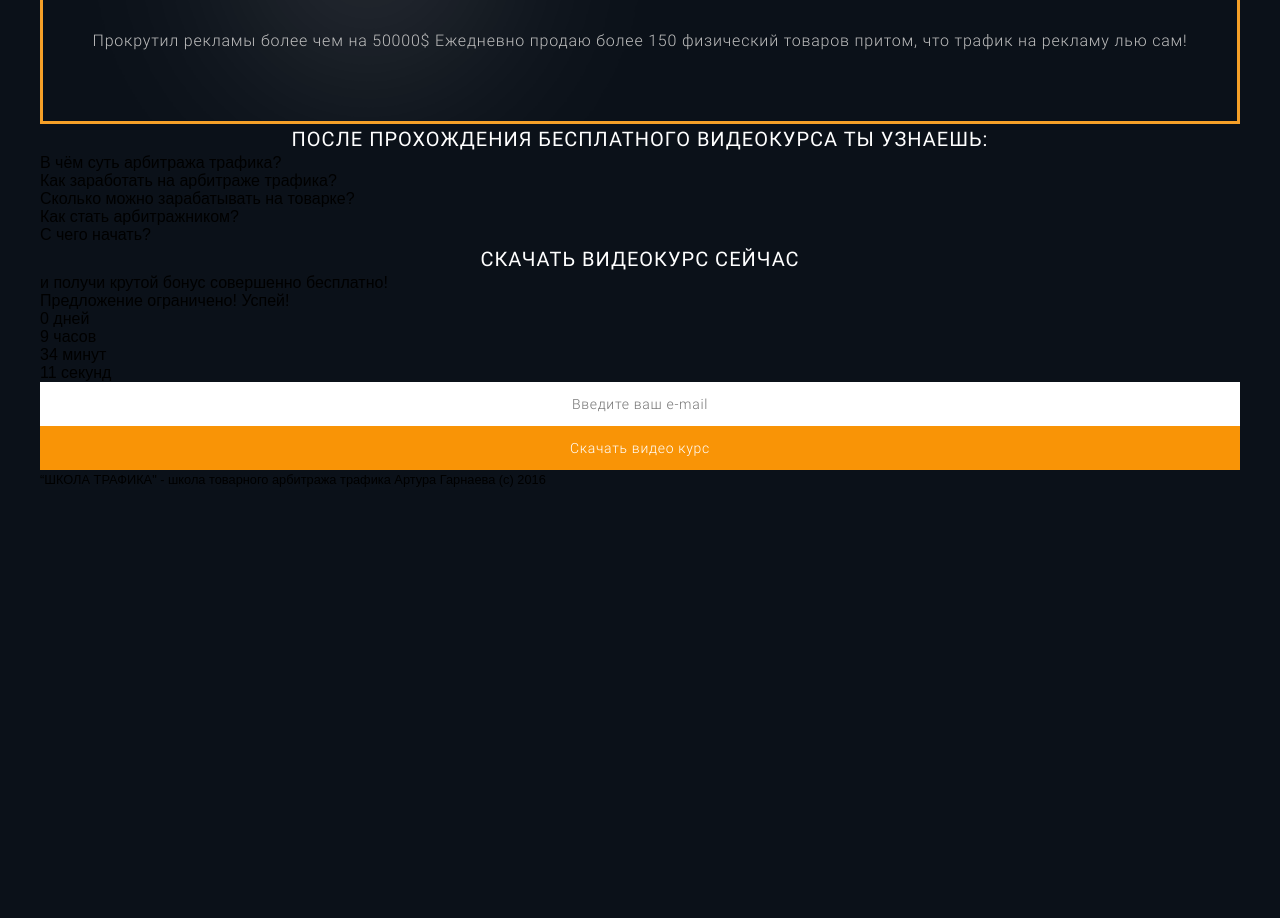
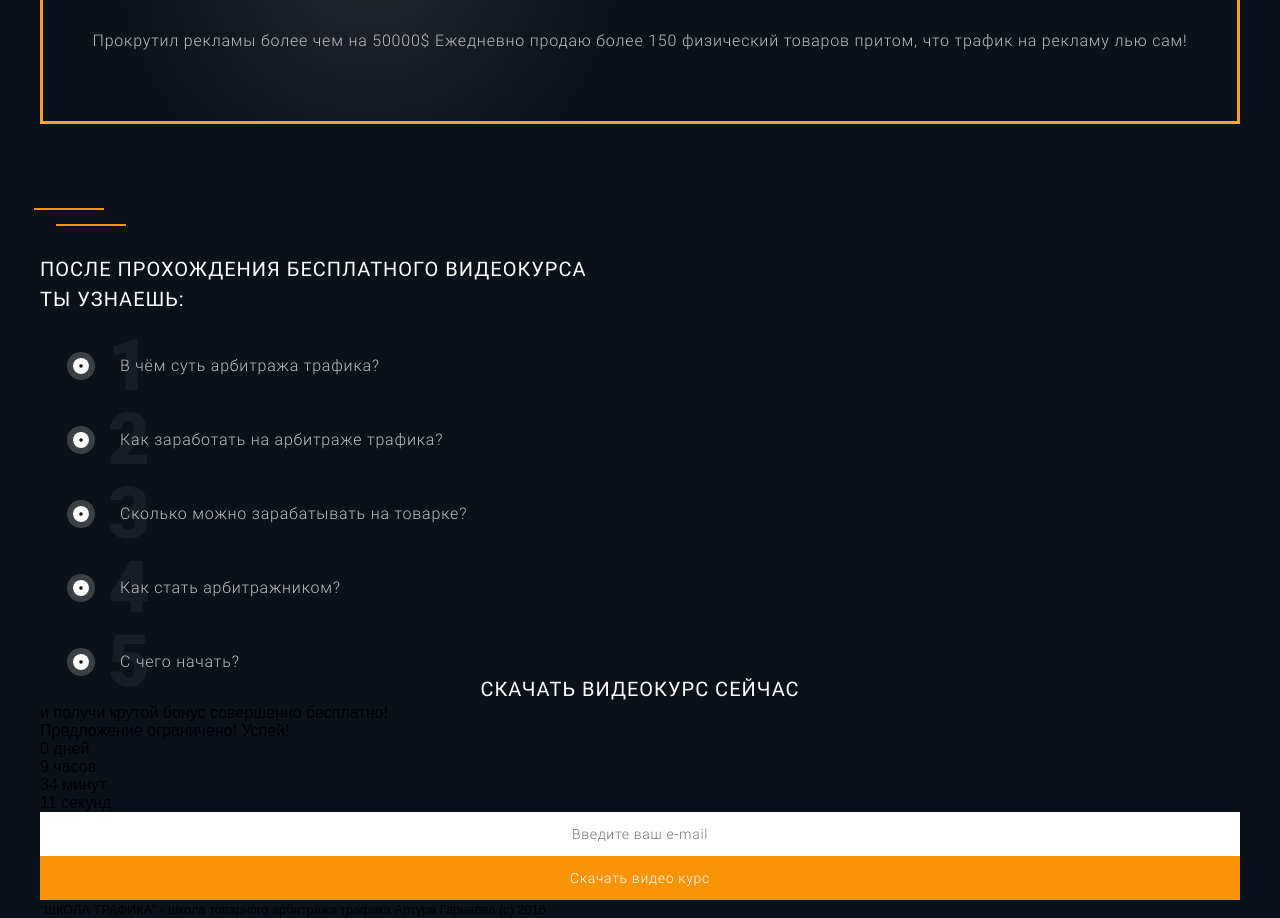
Before and after one commit to webistomin/arbitration-adaptive, a website: page src/index.html in a window 1280 px wide. Shown: the part 1580-2498 px from the top of the page. Before the commit the page ends 2068 px from the top, so only its background shows below. Drawn offline with nearby package versions, Linux system fonts and the light colour scheme; files that its build step writes are made by us from their sources.

Commit message:
Сделал блок результатов

```diff
--- a/src/index.html
+++ b/src/index.html
@@ -73,14 +73,14 @@
     <div class="container">
       <div class="results__inner">
         <h2 class="results__title title">После прохождения
-          бесплатного видеокурса ты узнаешь:</h2>
-        <div class="result__chart">
-          <ul class="result__list">
-            <li class="result__item">В чём суть арбитража трафика?</li>
-            <li class="result__item">Как заработать на арбитраже трафика?</li>
-            <li class="result__item">Сколько можно зарабатывать на товарке?</li>
-            <li class="result__item">Как стать арбитражником?</li>
-            <li class="result__item">С чего начать?</li>
+          бесплатного видеокурса <br> ты узнаешь:</h2>
+        <div class="results__chart">
+          <ul class="results__list">
+            <li class="results__item">В чём суть арбитража трафика?</li>
+            <li class="results__item">Как заработать на арбитраже трафика?</li>
+            <li class="results__item">Сколько можно зарабатывать на товарке?</li>
+            <li class="results__item">Как стать арбитражником?</li>
+            <li class="results__item">С чего начать?</li>
           </ul>
         </div>
       </div>
--- /dev/null
+++ b/src/less/blocks/results.less
@@ -0,0 +1,92 @@
+.results {
+  padding-top: 130px;
+
+  &__title {
+    text-align: left;
+    position: relative;
+    margin-bottom: 40px;
+
+    &::after {
+      width: 70px;
+      height: 2px;
+      content: "";
+      position: absolute;
+      background-color: #f99406;
+      top: -30px;
+      left: 16px;
+
+    }
+
+    &::before {
+      width: 70px;
+      height: 2px;
+      content: "";
+      position: absolute;
+      background-color: #f99406;
+      top: -46px;
+      left: -6px;
+    }
+  }
+
+  &__list {
+    counter-reset: my-awesome-counter;
+  }
+
+  &__item {
+    position: relative;
+    padding-left: 80px;
+    margin-bottom: 50px;
+    font-family: Roboto, sans-serif;
+    font-weight: 300;
+    font-size: 16px;
+    line-height: 24px;
+    letter-spacing: 0.05em;
+    color: #bdbdbd;
+    text-align: left;
+    counter-increment: my-awesome-counter;
+
+    &::after {
+      content: counter(my-awesome-counter);
+      left: 68px;
+      top: 50%;
+      transform: translateY(-50%);
+      position: absolute;
+      font-size: 72px;
+      font-family: Roboto, sans-serif;
+      font-weight: 900;
+      color: #ffffff;
+      opacity: 0.05;
+      counter-increment: section;
+    }
+
+    &::before {
+      content: "";
+      position: absolute;
+      left: 27px;
+      top: 50%;
+      transform: translateY(-50%);
+      width: 16px;
+      height: 16px;
+      border-radius: 50%;
+      background-image: radial-gradient(transparent, transparent 10%, #ffffff 20%);
+      border: 6px solid rgba(255,255,255,0.2);
+      background-clip: border-box;
+
+      -moz-background-clip: border;     /* Firefox 3.6 */
+      -webkit-background-clip: border;  /* Safari 4? Chrome 6? */
+      background-clip: border-box;      /* Firefox 4, Safari 5, Opera 10, IE 9 */
+
+      -moz-background-clip: padding;     /* Firefox 3.6 */
+      -webkit-background-clip: padding;  /* Safari 4? Chrome 6? */
+      background-clip: padding-box;      /* Firefox 4, Safari 5, Opera 10, IE 9 */
+
+      -moz-background-clip: content;     /* Firefox 3.6 */
+      -webkit-background-clip: content;  /* Safari 4? Chrome 6? */
+      background-clip: content-box;      /* Firefox 4, Safari 5, Opera 10, IE 9 */
+    }
+
+    &:last-child {
+      margin-bottom: 0;
+    }
+  }
+}
--- a/src/less/style.less
+++ b/src/less/style.less
@@ -10,3 +10,4 @@
 @import "blocks/intro";
 @import "blocks/features";
 @import "blocks/author";
+@import "blocks/results";
```
